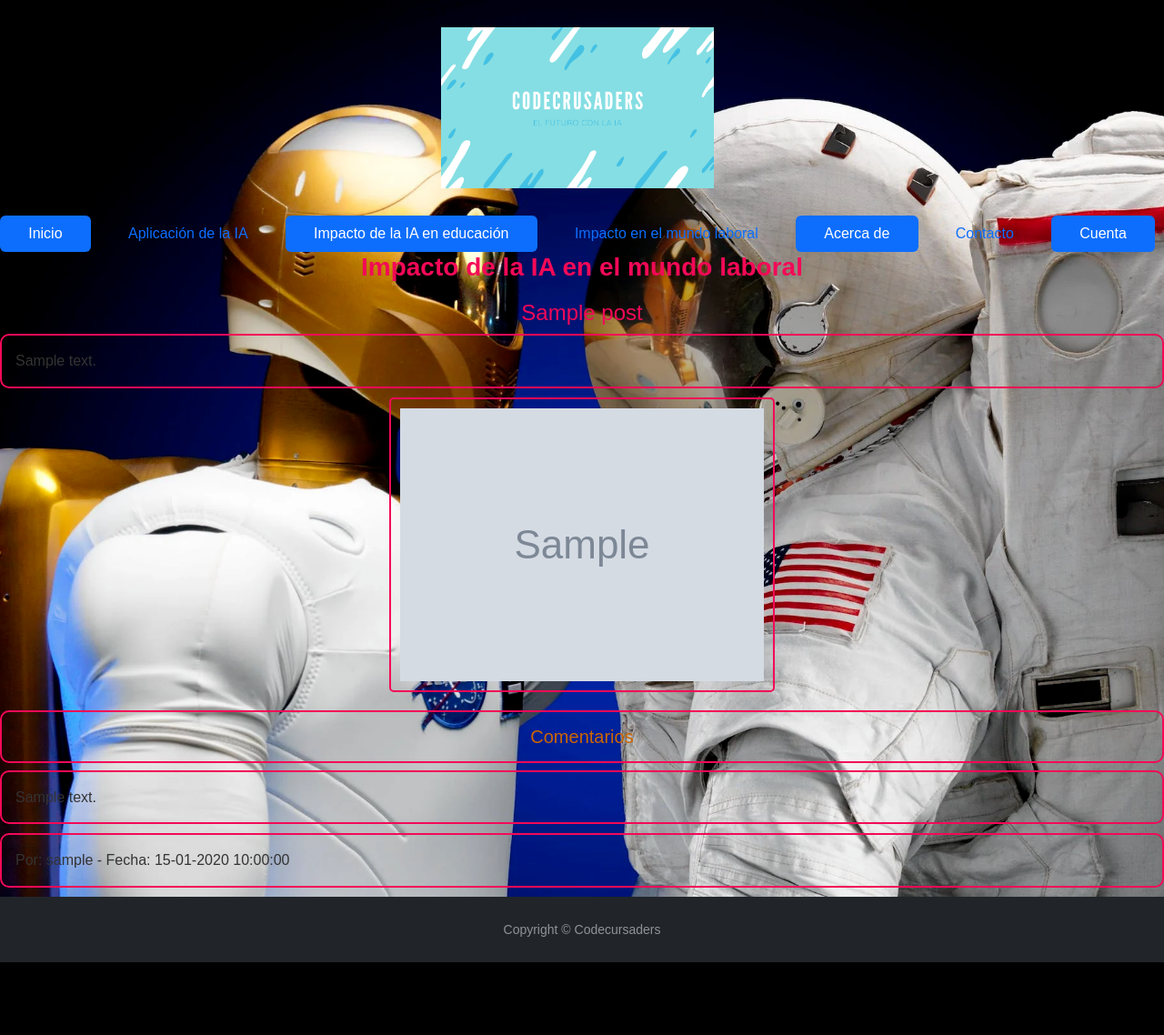
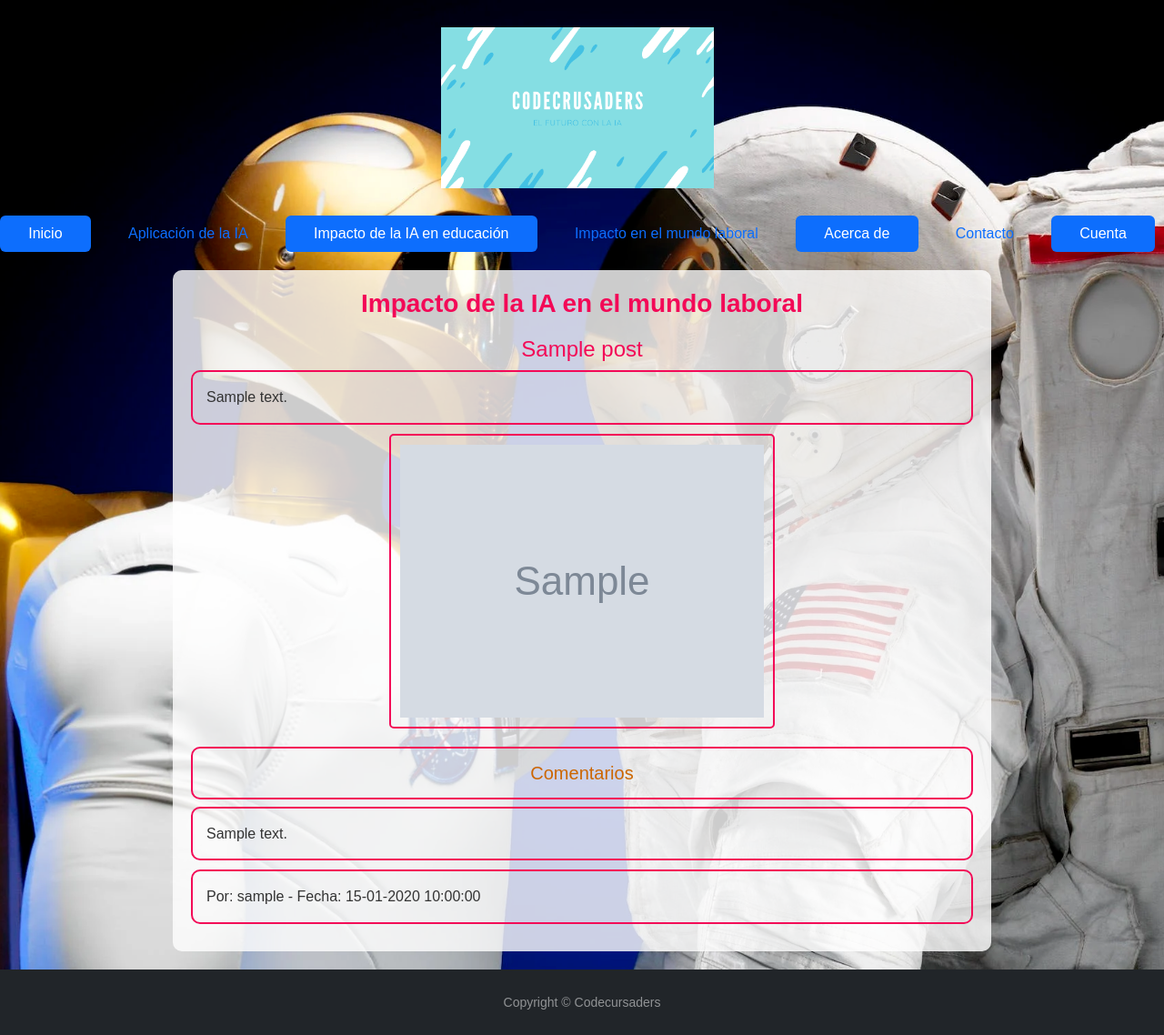
Before and after one commit to Sebastian-Mercado-2002/Proyecto_Final_AP, a Django app: template blog/templates/impacto_laboral.html in a window 1280 px wide. Shown: the whole page at 91% size. Before the commit the page ends 1058 px from the top, so only its background shows below. Run offline with Django 3.2, Linux system fonts and the light colour scheme; the template is opened without the code that fills it: most values are stand-ins (such as "Sample title", 1, 10 or a date in 2020); grey boxes marked "Sample" are stand-in pictures.

Commit message:
Update impacto_laboral.html

```diff
--- a/blog/templates/impacto_laboral.html
+++ b/blog/templates/impacto_laboral.html
@@ -5,6 +5,8 @@
     {% block extra_css %}
         <link rel="stylesheet" type="text/css" href="{% static 'css/impacto_laboral.css' %}">
     {% endblock %}
+    <div id="contenido-impacto-laboral" class="contenido">
+        <div id="contenido" class="contenido">
         <h1>Impacto de la IA en el mundo laboral</h1>
         {% for post in posts %}
         <h3>{{ post.titulo }}</h3>
@@ -20,13 +22,16 @@
                 <button type="submit">Agregar comentario</button>
             </form>
             {% if es_colaborador %}
-                <a href="{% url 'editar_post' pk=post.pk %}">Editar artículo</a>
-                <a href="{% url 'eliminar_post' pk=post.pk %}">Eliminar artículo</a>
+                <div style="text-align: center;">
+                <a href="{% url 'editar_post' pk=post.pk %}" class="boton_editar">Editar artículo</a>
+                <a href="{% url 'eliminar_post' pk=post.pk %}" class="boton_eliminar">Eliminar artículo</a>
+                </div>
             {% endif %}
         {% endif %}
         {% for comentario in post.comentarios.all %}
             <p>{{ comentario.contenido }}</p>
             <p>Por: {{ comentario.autor.username }} - Fecha: {{ comentario.fecha|date:"d-m-Y H:i:s" }}</p>
+            <div style="text-align: center;">
                 {% if user.is_authenticated %}
                   {% if es_colaborador %}
                     <a href="{% url 'eliminar_comentario' pk=comentario.pk %}">Eliminar</a>
@@ -34,10 +39,13 @@
                     <a href="{% url 'eliminar_comentario' pk=comentario.pk %}">Eliminar</a>
                   {% endif %}
                 {% endif %}
+              </div>
         {% empty %}
             <p>No hay comentarios aún.</p>
         {% endfor %}
         {% empty %}
         <p>No hay posts disponibles.</p>
         {% endfor %}
+        </div>
+    </div>
 {% endblock %}
```
Lines whose indentation alone changed are shown as unchanged.
